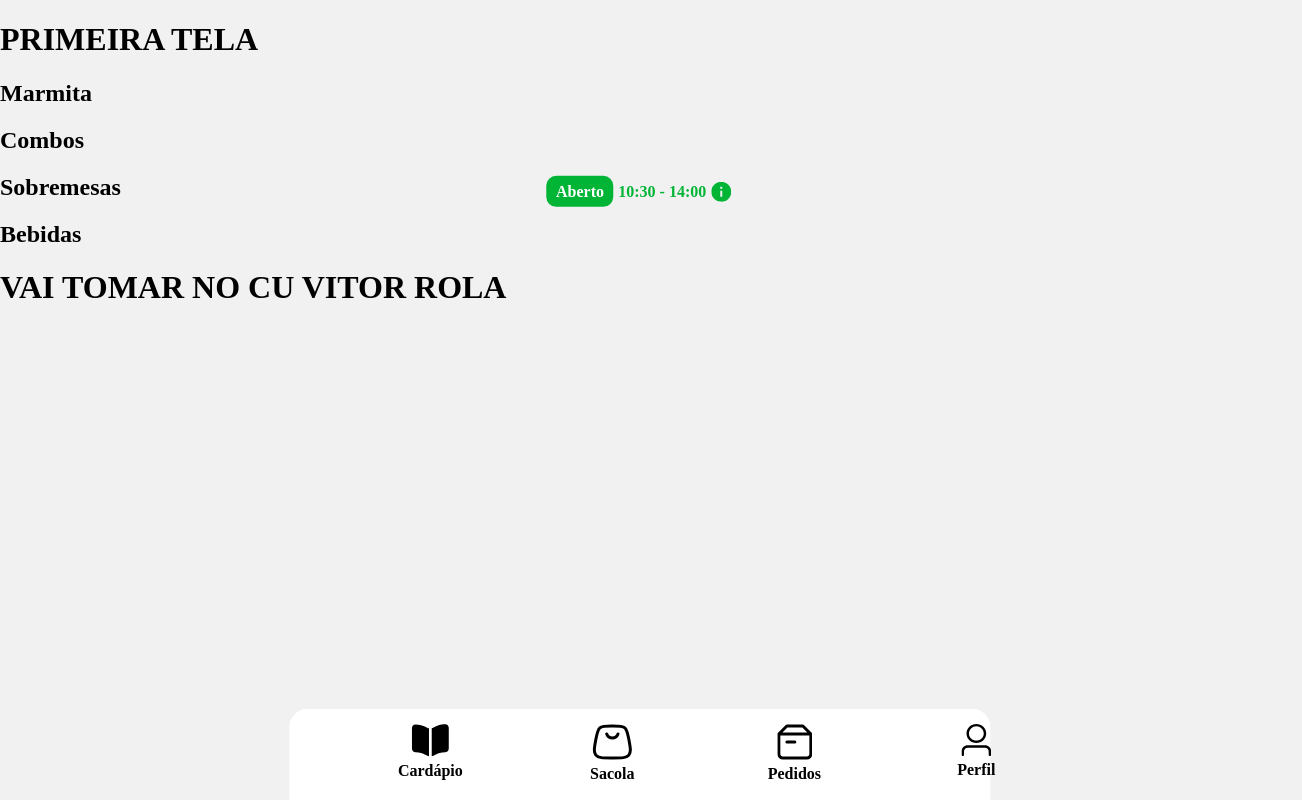
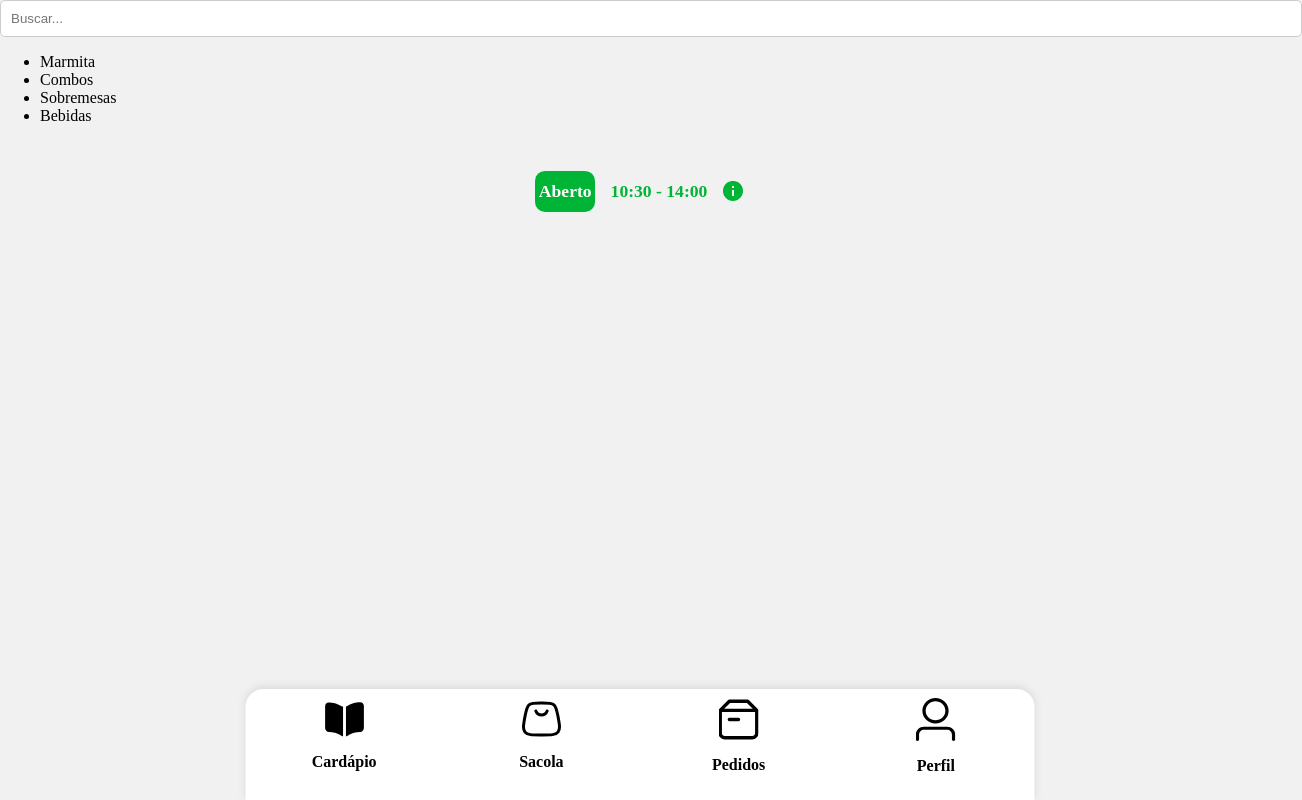
Before and after one commit to ItaloKaua1/DeliverySite, a React (Vite) app: page / in a window 1280 px wide. Shown: the whole page, 1302 px wide, since content can reach past the window. Built offline with nearby package versions, Linux system fonts and the light colour scheme.

Commit message:
create search bar and css with flexbox

```diff
--- a/src/App.jsx
+++ b/src/App.jsx
@@ -6,8 +6,8 @@ function App() {
 
   return (
     <>
-      <div>
-        <Home/>
+      <div className='divApp'>
+        <Home />
       </div>
     </>
   )
--- a/src/components/HorarioFuncionamento/HorarioFuncionamento.css
+++ b/src/components/HorarioFuncionamento/HorarioFuncionamento.css
@@ -1,11 +1,12 @@
 #divHorario {
     position: absolute; /* Fixa o elemento na tela */
     top: 23.92vh;
-    width: 15.27vw;
-    height: 3.8vh;
+    width: 100%;
+    max-width: 220px;
+    height: auto;
     display: flex; /* Habilita o flexbox para alinhamento */
     align-items: center; /* Alinha os itens verticalmente */
-    justify-content: center; /* Alinha os itens horizontalmente */
+    justify-content: space-around; /* Alinha os itens horizontalmente */
     cursor: pointer;
     left: 50%;
     transform: translate(-50%, -50%); /* Centraliza o elemento */
@@ -15,22 +16,28 @@
     position: relative; /* Remove o posicionamento absoluto */
     margin-right: 2px; /* Adiciona margem direita */
     align-items: center;
+    display: flex;
+    justify-content: center;
 }
 
 #statusDiv {
     background-color: #00B536;
     position: relative; /* Remove o posicionamento absoluto */
-    width: 5.2vw;
+    width: auto;
+    max-width: 40px;
     height: 3.8vh;
+    padding: 5px 10px;
     display: flex; /* Habilita o flexbox para o #statusDiv */
     align-items: center; /* Alinha verticalmente o texto */
-    justify-content: center; /* Alinha horizontalmente o texto */
+    justify-content:center; /* Alinha horizontalmente o texto */
+    border-radius: 10px;
     border-radius: 10px;
 }
 
 .text {
     align-items: center;
     color: white;
+    font-size: 1.1rem;
 }
 
 #horario {
--- a/src/components/Navbar/Navbar.css
+++ b/src/components/Navbar/Navbar.css
@@ -1,41 +1,46 @@
 #NavbarDiv {
     background-color: #ffff;
-    width: 54.79vw;
+    width: 100%;
+    max-width: 789px;
     height: 11.42vh;
     border-radius: 18px 18px 0 0;
     position: fixed;
-    align-items: center;
+    bottom: 0;
     left: 50%;
     transform: translateX(-50%);
-    top: 88.57vh;
+    display: flex;
+    justify-content: space-around; /* Distribui os itens igualmente */
+    align-items: center; /* Centraliza verticalmente */
+    padding: 10px 0;
+    box-shadow: 0 -2px 10px rgba(0, 0, 0, 0.1);
 }
 
 .containerItems{
-    width: 70px;
-    height: 100vh;
+    display: flex;
+    flex-direction: column;
     align-items: center;
+    cursor: pointer;
+    flex: 1; /* Permite que os itens cresçam de forma igual */
+    max-width: 100px; /* Limita a largura máxima de cada item */
     text-align: center;
-    position: absolute;
-    cursor: pointer;
 }
 
-.img{
-    position: relative;
-    top: 15px;
+.img {
+    width: 40px;
+    height: auto; /* Mantém a proporção da imagem */
 }
 
-#cardapio {
-    left: 106px;
+@media (max-width: 768px) {
+    #NavbarDiv {
+        width: 100%;
+        height: auto;
+    }
+
+    .img {
+        width: 30px;
+    }
+
+    .containerItems p {
+        font-size: 0.8rem; /* Ajusta o tamanho da fonte para telas menores */
+    }
 }
-
-#sacola{
-    left: 288px;
-}
-
-#pedidos {
-    left: 470px;
-}
-
-#perfil {
-    left: 652px;
-}
--- /dev/null
+++ b/src/components/SearchBar/SearchBar.css
@@ -0,0 +1,22 @@
+/* Styles.css */
+
+input[type="text"] {
+    padding: 10px;
+    width: 100%;
+    max-width: 789px;
+    border-radius: 5px;
+    border: 1px solid #f1f1f1;
+    margin-bottom: 20px;
+}
+
+ul {
+    list-style-type: none;
+    padding: 0;
+}
+
+li {
+    padding: 8px;
+    background-color: #f0f0f0;
+    margin: 5px 0;
+    border-radius: 5px;
+}
--- /dev/null
+++ b/src/components/SearchBar/SearchBar.jsx
@@ -0,0 +1,29 @@
+import React, { useState } from 'react';
+
+const SearchBar = ({ items }) => {
+const [searchTerm, setSearchTerm] = useState(""); // Estado para armazenar o termo de busca
+
+  // Filtra os itens com base no termo de busca
+const filteredItems = items.filter((item) =>
+    item.toLowerCase().includes(searchTerm.toLowerCase())
+)
+
+return (
+        <div>
+            <input
+                type="text"
+                placeholder="Buscar..."
+                value={searchTerm}
+                onChange={(e) => setSearchTerm(e.target.value)} // Atualiza o termo de busca
+                style={{ padding: '10px', width: '100%', borderRadius: '5px', border: '1px solid #ccc' }}
+            />
+            <ul>
+                {filteredItems.map((item, index) => (
+                    <li key={index}>{item}</li>
+                ))}
+            </ul>
+        </div>
+    )
+}
+
+export default SearchBar;
--- a/src/pages/Home/Home.jsx
+++ b/src/pages/Home/Home.jsx
@@ -1,18 +1,17 @@
 import HorarioFuncionamento from '../../components/HorarioFuncionamento/HorarioFuncionamento'
 import Navbar from '../../components/Navbar/Navbar'
+import SearchBar from '../../components/SearchBar/SearchBar'
+
 import './Home.css'
+
+const items = ["Marmita", "Combos", "Sobremesas", "Bebidas"]
 
 const Home = () => {
     return(
         <div className='containerDefault' id='divHome'>
-            <h1>PRIMEIRA TELA</h1>
             <Navbar />
             <HorarioFuncionamento />
-            <h2>Marmita</h2>
-            <h2>Combos</h2>
-            <h2>Sobremesas</h2>
-            <h2>Bebidas</h2>
-            <h1>VAI TOMAR NO CU VITOR ROLA</h1>
+            <SearchBar items={items}/>
         </div>
     )
 }
```
